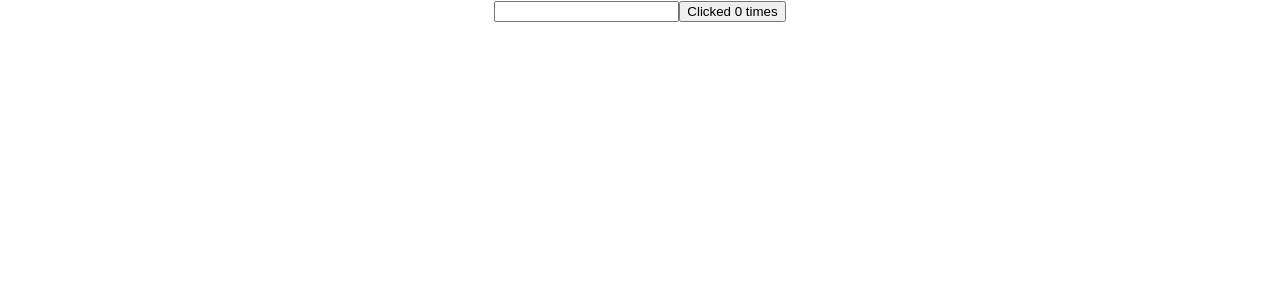
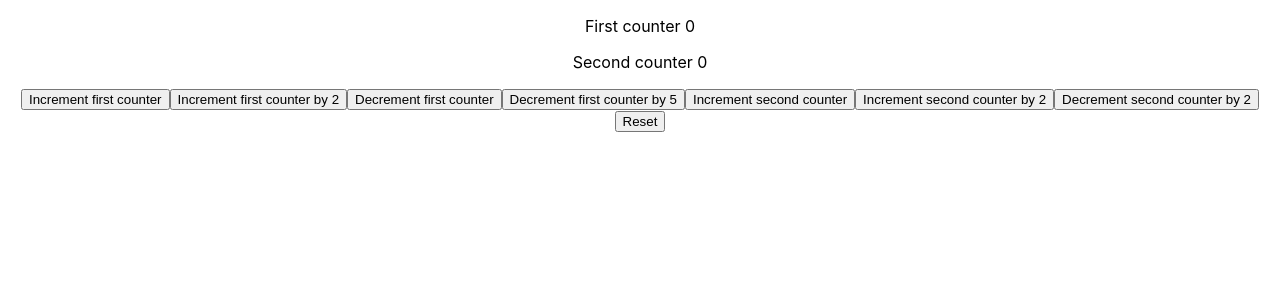
Before and after one commit to rahulak18/React-series, a React (Create React App) app in the folder ReactTutorial/my-app/: page / in a window 1280 px wide. Shown: the top 300 px of the page. Built offline with nearby package versions, Linux system fonts and the light colour scheme.

Commit message:
63 UseReducer Hook

```diff
--- a/ReactTutorial/my-app/src/App.js
+++ b/ReactTutorial/my-app/src/App.js
@@ -1,11 +1,10 @@
 import './App.css';
-import HookWithCounter from './Use-Effect-Hook/HookWithCounter';
-import HookWithDependencies from './Use-Effect-Hook/HookWithDependencies';
+import HookCounter2 from './Use-Redux-Hook/HookCounter2';
 
 function App() {
   return (
     <div className="App">
-      <HookWithDependencies />
+      <HookCounter2 />
     </div>
   );
 }
--- /dev/null
+++ b/ReactTutorial/my-app/src/Use-Redux-Hook/HookCounter2.js
@@ -0,0 +1,52 @@
+import React, { useReducer } from 'react'
+
+const initialState = {
+    firstCounter: 0,
+    secondCounter: 0
+}
+
+const reducer = (state, action) => {
+    switch (action.type) {
+        case 'increment':
+            return { ...state, firstCounter: state.firstCounter + (action.value || 1) };
+
+        case 'decrement':
+            return { ...state, firstCounter: state.firstCounter - (action.value || 1) };
+
+        case 'reset':
+            return initialState;
+
+        case 'increment2':
+            return { ...state, secondCounter: state.secondCounter + (action.value || 1) };
+
+        case 'decrement2':
+            return { ...state, secondCounter: state.secondCounter - (action.value || 1) };
+
+        default:
+            return state;
+    }
+
+}
+
+const HookCounter2 = () => {
+
+    const [count, dispatch] = useReducer(reducer, initialState);
+
+    return (
+        <div>
+            <p>First counter {count.firstCounter}</p>
+            <p>Second counter {count.secondCounter}</p>
+            <button onClick={() => { dispatch({ type: 'increment' }) }}>Increment first counter</button>
+            <button onClick={() => { dispatch({ type: 'increment', value: 2 }) }}>Increment first counter by 2</button>
+            <button onClick={() => { dispatch({ type: 'decrement' }) }}>Decrement first counter</button>
+            <button onClick={() => { dispatch({ type: 'decrement', value: 5 }) }}>Decrement first counter by 5</button>
+            <button onClick={() => { dispatch({ type: 'increment2' }) }}>Increment second counter</button>
+            <button onClick={() => { dispatch({ type: 'increment2', value: 2 }) }}>Increment second counter by 2</button>
+            <button onClick={() => { dispatch({ type: 'decrement2', value: 2 }) }}>Decrement second counter by 2</button>
+            <button onClick={() => { dispatch({ type: 'reset' }) }}>Reset</button>
+
+        </div>
+    )
+}
+
+export default HookCounter2
```
Also changed, not shown: ReactTutorial/my-app/src/Use-Redux-Hook/HookCounter.js (added, +30 -0 lines).
